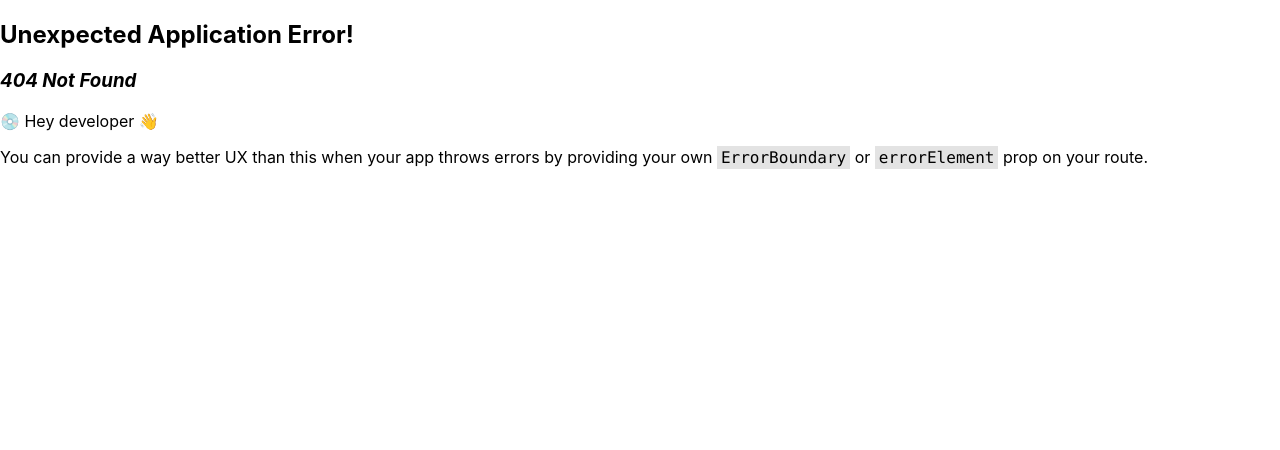
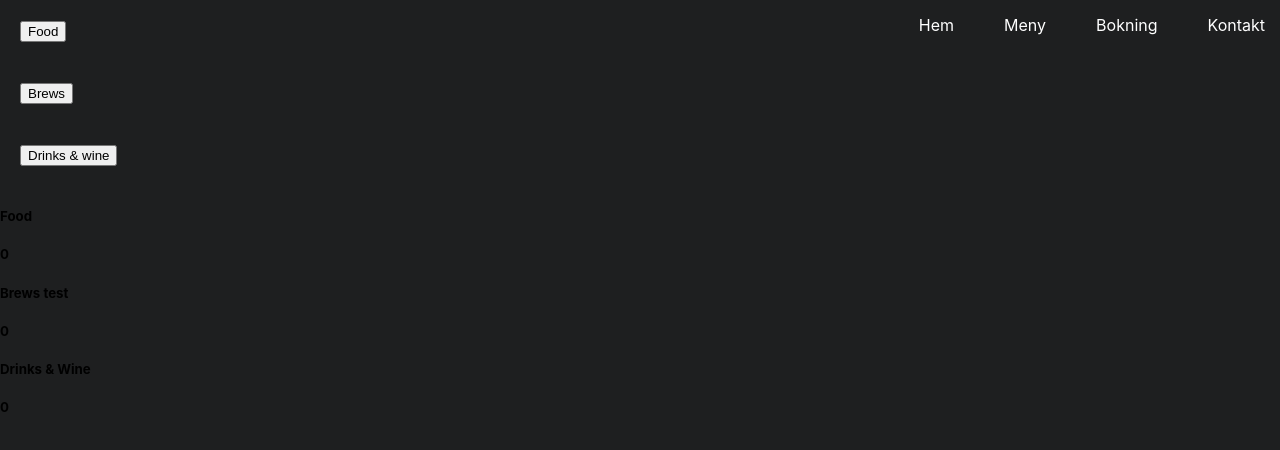
Before and after one commit to idadanielsson/Restaurant, a React (Create React App) app: page /menu/1 in a window 1280 px wide. Before the commit this address had no page. Shown: the top 450 px of the page. Built offline with nearby package versions, Linux system fonts and the light colour scheme.

Commit message:
Added menus

```diff
--- /dev/null
+++ b/src/components/restaurant/home/menu/Category.tsx
@@ -0,0 +1,36 @@
+import { createContext, useContext, useState } from "react";
+import { useNavigate, useOutletContext, useParams } from "react-router-dom";
+import { categories } from "../../../../models/Category";
+import { IMenu, IMenus, menus } from "../../../../models/IMenu";
+import { H5 } from "../../../styled/Headings";
+import { CategoryWrapper } from "../../../styled/Wrappers";
+
+interface ICategoryProps {
+  menus: IMenus;
+}
+export const Category = (props: ICategoryProps) => {
+  const navigate = useNavigate();
+
+  const handleClick = (i: number) => {
+    navigate(`/menu/${props.menus}`);
+    console.log(props.menus.menus);
+  };
+
+  let categoryHtml = categories.categories.map((c, i) => {
+    return (
+      <>
+        <CategoryWrapper key={c.id}>
+          <button
+            onClick={() => {
+              handleClick(i);
+            }}
+          >
+            {c.name}
+          </button>
+        </CategoryWrapper>
+      </>
+    );
+  });
+
+  return <>{categoryHtml}</>;
+};
--- /dev/null
+++ b/src/components/restaurant/home/menu/Menu.tsx
@@ -0,0 +1,21 @@
+import { createContext, useState } from "react";
+import { Outlet } from "react-router-dom";
+import { IMenu, IMenus, menus } from "../../../../models/IMenu";
+import { Category } from "./Category";
+
+export const MenuContext = createContext(menus);
+
+export const Menu = () => {
+  const [menu, setMenu] = useState<IMenus>(menus);
+
+  return (
+    <>
+      <MenuContext.Provider value={menus}>
+        <Category menus={menus} />
+      </MenuContext.Provider>
+      <div>
+        <Outlet context={{ menus }}></Outlet>
+      </div>
+    </>
+  );
+};
--- /dev/null
+++ b/src/components/restaurant/home/menu/MenuItem.tsx
@@ -0,0 +1,9 @@
+import { MenuList } from "./MenuList";
+
+export const MenuItem = () => {
+  return (
+    <>
+      <MenuList></MenuList>
+    </>
+  );
+};
--- /dev/null
+++ b/src/components/restaurant/home/menu/MenuList.tsx
@@ -0,0 +1,22 @@
+import { useContext, useState } from "react";
+import { IMenu, IMenus, menus } from "../../../../models/IMenu";
+import { MenuContext } from "./Menu";
+import { MenuItem } from "./MenuItem";
+
+export const MenuList = () => {
+  const menu = useContext(MenuContext);
+  const [theMenus, setTheMenus] = useState<IMenu[]>([]);
+
+  const menuListHtml = menus.menus.map((m) => {
+    return (
+      <>
+        <div>
+          <h5>{m.name}</h5>
+          <h5>{m.price}</h5>
+        </div>
+      </>
+    );
+  });
+
+  return <>{menuListHtml}</>;
+};
--- a/src/components/restaurant/menu/Menu.tsx
+++ /dev/null
@@ -1,5 +0,0 @@
-export const Menu = () => {
-    return(
-        <>Menu</>
-    )
-}
--- a/src/components/styled/Wrappers.tsx
+++ b/src/components/styled/Wrappers.tsx
@@ -56,3 +56,12 @@ export const SmallMenuWrapper = styled.div`
   display: grid;
   display: flex;
 `;
+
+export const CategoryWrapper = styled.div`
+  width: 40%;
+  padding: 20px;
+`;
+
+export const MenuWrapper = styled.div`
+  width: 50%;
+`;
--- /dev/null
+++ b/src/models/Category.ts
@@ -0,0 +1,25 @@
+export interface ICategory {
+  id: number;
+  name: string;
+}
+
+export interface ICategories {
+  categories: ICategory[];
+}
+
+export const categories: ICategories = {
+  categories: [
+    {
+      id: 1,
+      name: "Food",
+    },
+    {
+      id: 2,
+      name: "Brews",
+    },
+    {
+      id: 3,
+      name: "Drinks & wine",
+    },
+  ],
+};
--- /dev/null
+++ b/src/models/IMenu.ts
@@ -0,0 +1,35 @@
+import { createContext } from "react";
+
+export interface IMenu {
+  id: number;
+  name: string;
+  title: string;
+  price: number;
+}
+
+export interface IMenus {
+  menus: IMenu[];
+}
+
+export const menus: IMenus = {
+  menus: [
+    {
+      id: 1,
+      name: "Food",
+      title: "",
+      price: 0,
+    },
+    {
+      id: 2,
+      name: "Brews test",
+      title: "",
+      price: 0,
+    },
+    {
+      id: 3,
+      name: "Drinks & Wine",
+      title: "",
+      price: 0,
+    },
+  ],
+};
```
Also changed, not shown: src/index.tsx (+8 -8 lines), src/router.tsx (+11 -1 lines).
